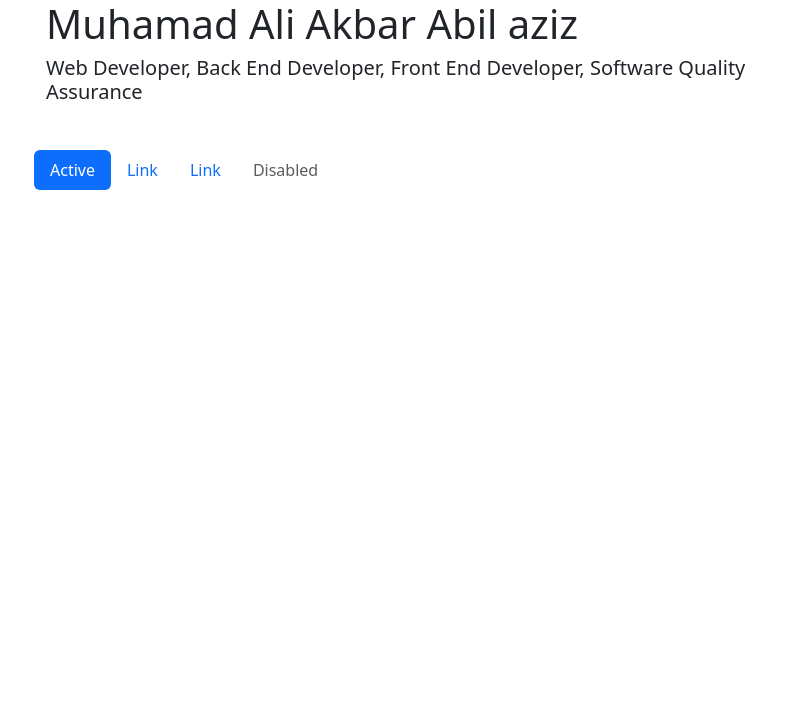
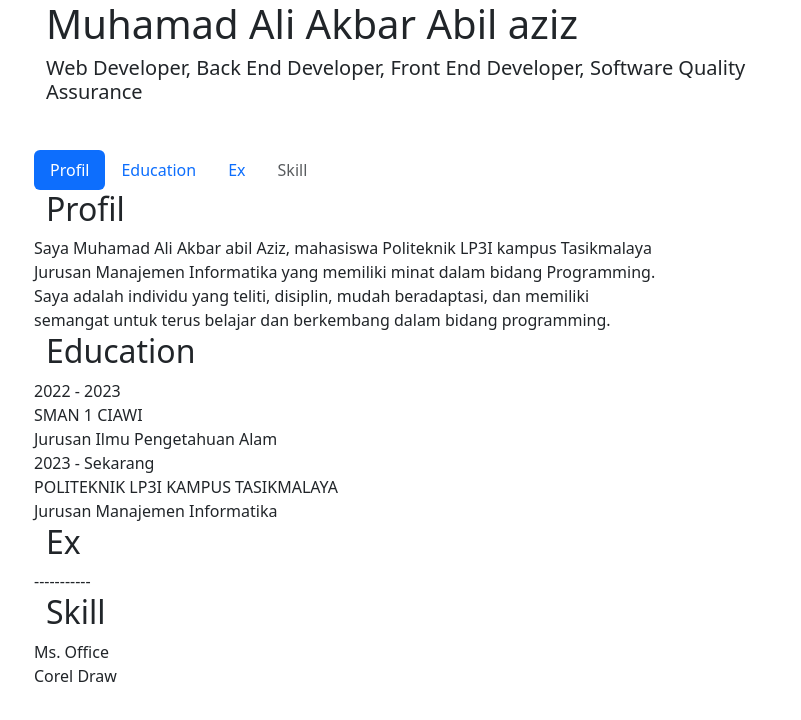
Before and after one commit to allz13/CV_Bootstrap, a plain HTML site: page index.html in a window 1280 px wide. Shown: the full height of the page, 36-837 px from the left. Drawn offline with nearby package versions, Linux system fonts and the light colour scheme.

Commit message:
Proses 1

```diff
--- a/index.html
+++ b/index.html
@@ -27,20 +27,48 @@
         <div class="row" id="navigasi">
             <ul class="nav nav-pills">
                 <li class="nav-item">
-                  <a class="nav-link active" aria-current="page" href="#">Active</a>
+                  <a class="nav-link active" aria-current="page" href="#">Profil</a>
                 </li>
                 <li class="nav-item">
-                  <a class="nav-link" href="#">Link</a>
+                  <a class="nav-link" href="#">Education</a>
                 </li>
                 <li class="nav-item">
-                  <a class="nav-link" href="#">Link</a>
+                  <a class="nav-link" href="#">Ex</a>
                 </li>
                 <li class="nav-item">
-                  <a class="nav-link disabled" aria-disabled="true">Disabled</a>
+                  <a class="nav-link disabled" aria-disabled="true">Skill</a>
                 </li>
               </ul>
         </div>
-    </div>
+          <di class="row" id="Aboutme">
+            <h2>Profil</h2>
+            Saya Muhamad Ali Akbar abil Aziz, mahasiswa Politeknik LP3I kampus Tasikmalaya </br>
+            Jurusan Manajemen Informatika yang memiliki minat dalam bidang Programming.</br>
+            Saya adalah individu yang teliti, disiplin, mudah beradaptasi, dan memiliki</br>
+            semangat untuk terus belajar dan berkembang dalam bidang programming.
+          </di>
+          <div class="row" id="Education">
+            <h2>Education</h2>
+            2022 - 2023</br>
+            SMAN 1 CIAWI</br>
+            Jurusan Ilmu Pengetahuan Alam</br>
+            2023 - Sekarang</br>
+            POLITEKNIK LP3I KAMPUS TASIKMALAYA</br>
+            Jurusan Manajemen Informatika
+          </div>
+          <div class="row" id="Ex">
+            <h2>Ex</h2>
+            -----------
+          </div>
+          <div class="row" id="Skill">
+            <h2>Skill</h2>
+            Ms. Office</br>
+            Corel Draw</br>
+          </div>
+          <div class="col-4">
+
+          </div>
+        </div>
     <script src="https://cdn.jsdelivr.net/npm/bootstrap@5.3.3/dist/js/bootstrap.bundle.min.js"
         integrity="sha384-YvpcrYf0tY3lHB60NNkmXc5s9fDVZLESaAA55NDzOxhy9GkcIdslK1eN7N6jIeHz"
         crossorigin="anonymous"></script>
```
